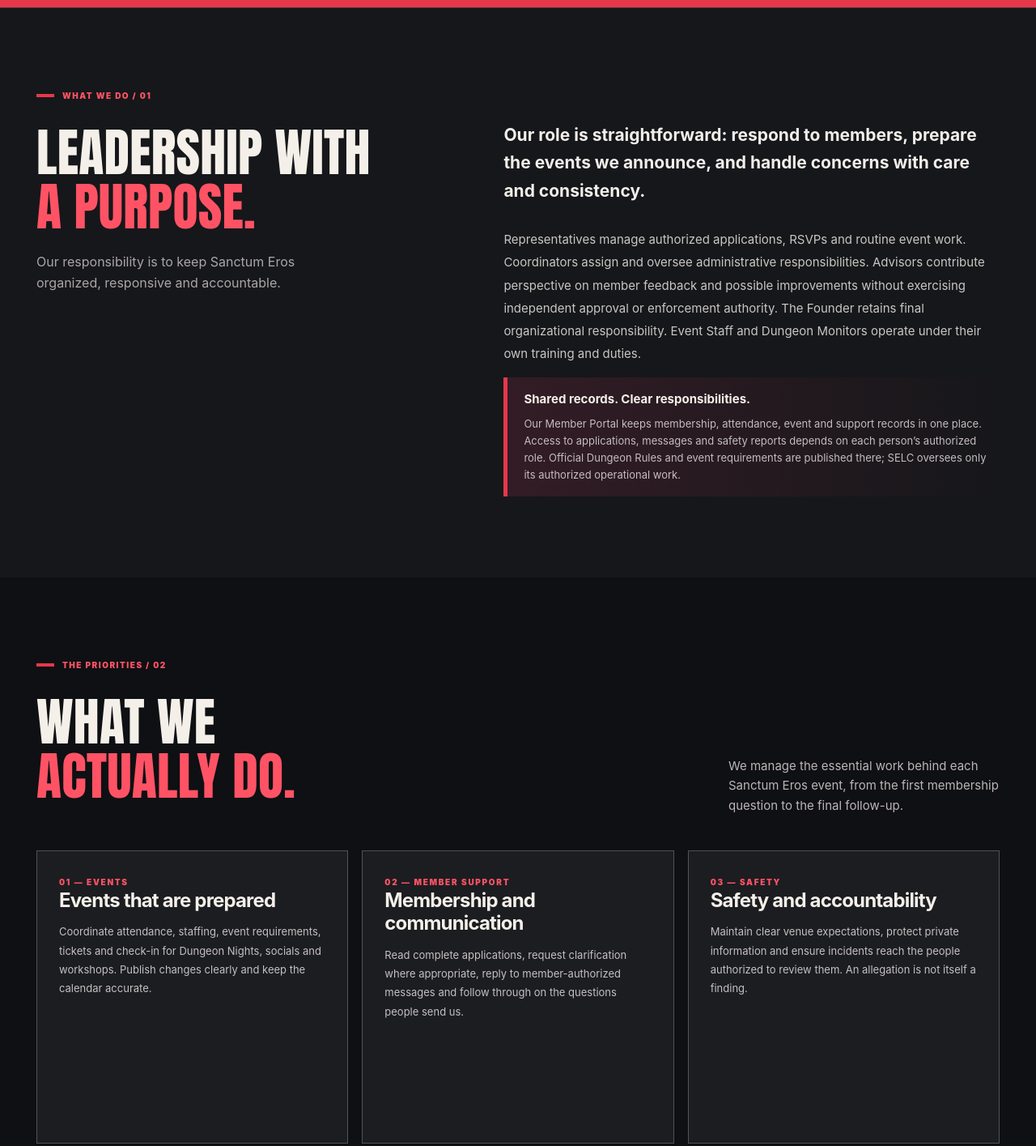
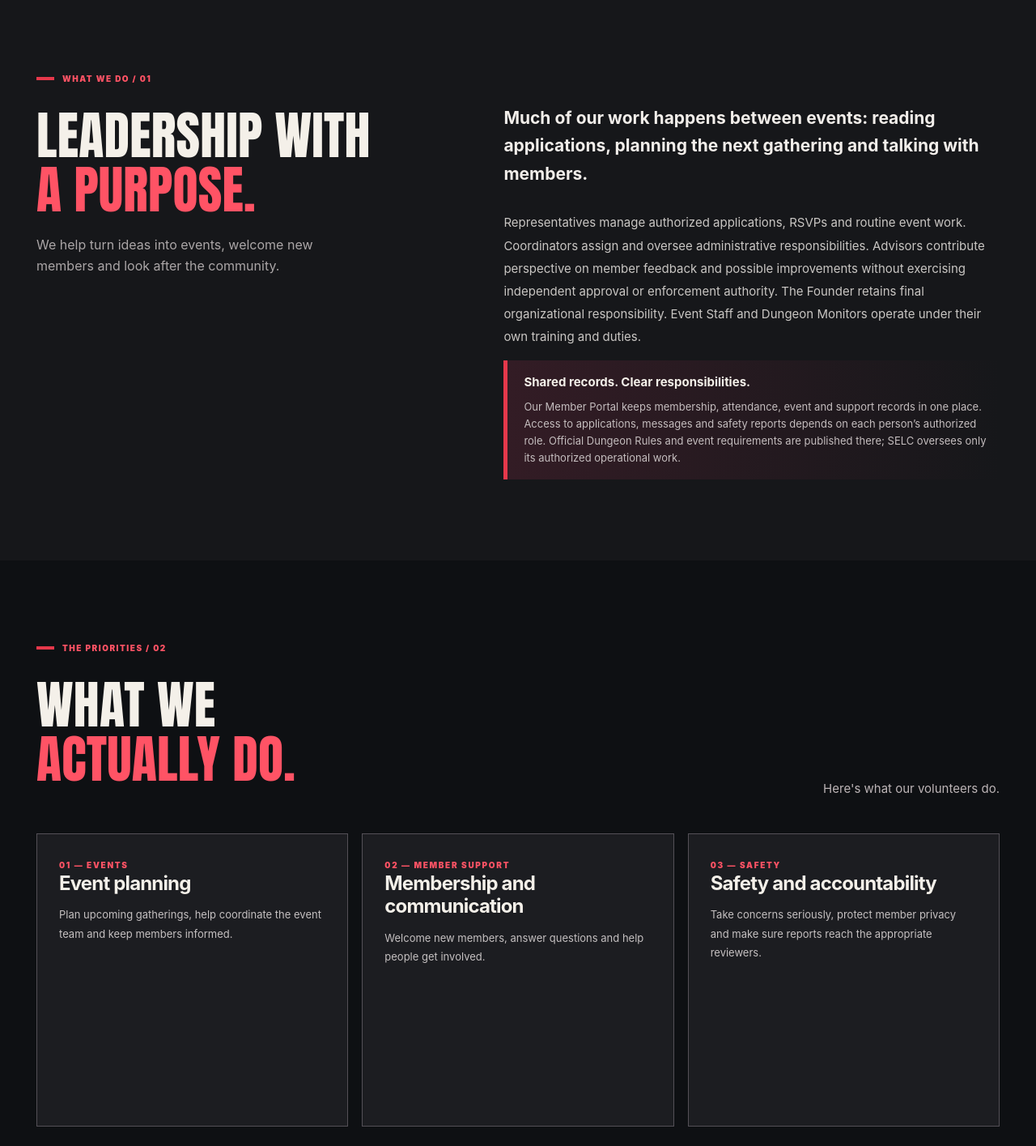
Before and after one commit to newlinj821-jpg/SELC, a plain HTML site: page index.html in a window 1280 px wide. Shown: the part 840-2255 px from the top of the page at 81% size. Drawn offline with Linux system fonts and the light colour scheme; no server answers.

Commit message:
Write leadership public pages for members rather than as a policy manual

```diff
--- a/index.html
+++ b/index.html
@@ -10,17 +10,17 @@
 <nav id="publicNav" class="site-nav" aria-label="Main navigation"><a href="/purpose/">What we do</a><a href="https://sanctumeroshub.org/about/">About Sanctum Eros</a><a href="#people">Our committee</a><a href="/advisor/">Become an Advisor</a><a href="https://sanctumportal.org/events.html">SE events</a><button type="button" class="nav-signin" data-signin>Leadership sign in <span aria-hidden="true">↗</span></button></nav></div></header>
 <main id="main">
 <section class="hero" aria-labelledby="heroTitle"><div class="container hero-layout"><div class="hero-content"><p class="micro-label"><span class="red-bar"></span> THE TEAM BEHIND SANCTUM EROS</p><h1 id="heroTitle">THE PEOPLE<br><span>WHO KEEP SE RUNNING.</span></h1>
-<p class="hero-copy">Good events depend on more than a date on the calendar. The Sanctum Eros Leadership Committee (SELC) helps manage membership reviews, Dungeon Nights, socials, workshops, staffing, member communication, and the follow-up that makes an organization dependable. Our work is focused on Sanctum Eros and the people who participate in it. To learn why the organization exists and what it offers beyond the committee, visit <a href="https://sanctumeroshub.org/about/">Sanctum Eros About &amp; Mission</a>.</p>
+<p class="hero-copy">We're the team working behind the scenes at Sanctum Eros. From welcoming new members to planning events and listening to feedback, we help the organization grow and give our community reasons to come back. To learn why the organization exists and what it offers beyond the committee, visit <a href="https://sanctumeroshub.org/about/">Sanctum Eros About &amp; Mission</a>.</p>
 <div class="hero-cta"><a class="button button-red" href="/purpose/">HOW SELC WORKS ↗</a><a class="button button-line" href="/advisor/">BECOME AN ADVISOR →</a></div></div>
 <div class="hero-visual" aria-hidden="true"><div class="industrial-lines"></div><div class="hero-mark-frame"><img src="/assets/selc-emblem.svg" alt="" class="hero-mark"></div><div class="hero-visual-bottom"><span>ONE ORGANIZATION</span><span>ONE RESPONSIBLE TEAM</span></div></div></div>
 <div class="hero-motto"><div class="container motto-inner"><span>EVENTS</span><span class="motto-stud" aria-hidden="true"></span><span>MEMBERSHIP</span><span class="motto-stud" aria-hidden="true"></span><span>CONSENT</span><span class="motto-stud" aria-hidden="true"></span><span>FOLLOW-THROUGH</span></div></div></section>
-<section class="section manifesto" id="about"><div class="container split-layout"><div class="section-intro"><p class="micro-label"><span class="red-bar"></span> WHAT WE DO / 01</p><h2>LEADERSHIP WITH<br><em>A PURPOSE.</em></h2><p class="section-aside">Our responsibility is to keep Sanctum Eros organized, responsive and accountable.</p></div>
-<div class="copy-block"><p class="large-copy">Our role is straightforward: respond to members, prepare the events we announce, and handle concerns with care and consistency.</p><p>Representatives manage authorized applications, RSVPs and routine event work. Coordinators assign and oversee administrative responsibilities. Advisors contribute perspective on member feedback and possible improvements without exercising independent approval or enforcement authority. The Founder retains final organizational responsibility. Event Staff and Dungeon Monitors operate under their own training and duties.</p>
+<section class="section manifesto" id="about"><div class="container split-layout"><div class="section-intro"><p class="micro-label"><span class="red-bar"></span> WHAT WE DO / 01</p><h2>LEADERSHIP WITH<br><em>A PURPOSE.</em></h2><p class="section-aside">We help turn ideas into events, welcome new members and look after the community.</p></div>
+<div class="copy-block"><p class="large-copy">Much of our work happens between events: reading applications, planning the next gathering and talking with members.</p><p>Representatives manage authorized applications, RSVPs and routine event work. Coordinators assign and oversee administrative responsibilities. Advisors contribute perspective on member feedback and possible improvements without exercising independent approval or enforcement authority. The Founder retains final organizational responsibility. Event Staff and Dungeon Monitors operate under their own training and duties.</p>
 <div class="callout-line"><strong>Shared records. Clear responsibilities.</strong><span>Our <a href="https://sanctumportal.org/">Member Portal</a> keeps membership, attendance, event and support records in one place. Access to applications, messages and safety reports depends on each person’s authorized role. Official Dungeon Rules and event requirements are published there; SELC oversees only its authorized operational work.</span></div></div></div></section>
-<section class="section principles" id="education"><div class="container"><div class="section-title-row"><div><p class="micro-label"><span class="red-bar"></span> THE PRIORITIES / 02</p><h2>WHAT WE<br><em>ACTUALLY DO.</em></h2></div><p>We manage the essential work behind each Sanctum Eros event, from the first membership question to the final follow-up.</p></div>
-<div class="principle-grid"><article class="principle-card"><span class="card-number">01 — EVENTS</span><h3>Events that are prepared</h3><p>Coordinate attendance, staffing, event requirements, tickets and check-in for Dungeon Nights, socials and workshops. Publish changes clearly and keep the calendar accurate.</p></article>
-<article class="principle-card"><span class="card-number">02 — MEMBER SUPPORT</span><h3>Membership and communication</h3><p>Read complete applications, request clarification where appropriate, reply to member-authorized messages and follow through on the questions people send us.</p></article>
-<article class="principle-card"><span class="card-number">03 — SAFETY</span><h3>Safety and accountability</h3><p>Maintain clear venue expectations, protect private information and ensure incidents reach the people authorized to review them. An allegation is not itself a finding.</p></article></div></div></section>
+<section class="section principles" id="education"><div class="container"><div class="section-title-row"><div><p class="micro-label"><span class="red-bar"></span> THE PRIORITIES / 02</p><h2>WHAT WE<br><em>ACTUALLY DO.</em></h2></div><p>Here's what our volunteers do.</p></div>
+<div class="principle-grid"><article class="principle-card"><span class="card-number">01 — EVENTS</span><h3>Event planning</h3><p>Plan upcoming gatherings, help coordinate the event team and keep members informed.</p></article>
+<article class="principle-card"><span class="card-number">02 — MEMBER SUPPORT</span><h3>Membership and communication</h3><p>Welcome new members, answer questions and help people get involved.</p></article>
+<article class="principle-card"><span class="card-number">03 — SAFETY</span><h3>Safety and accountability</h3><p>Take concerns seriously, protect member privacy and make sure reports reach the appropriate reviewers.</p></article></div></div></section>
 <section class="section people" id="people"><div class="container"><p class="micro-label"><span class="red-bar"></span> OUR TEAM / 03</p><div class="section-title-row people-head"><h2>THE PEOPLE<br><em>DOING THE WORK.</em></h2><p>SELC has two Coordinators, four Representatives and two Advisors, alongside the Founder. These are eight appointed positions, with separate responsibilities and certification. Public names are shown only when a member chooses to publish them.</p></div>
 <p id="publicTeamStatus" class="team-occupancy" aria-live="polite" role="status">Loading current appointments…</p>
 <div class="leader-card"><div class="leader-emblem"><img src="/assets/selc-emblem.svg" alt="" width="90" height="110"></div><div class="leader-copy"><span class="mini-overline">FOUNDER / DIRECTOR</span><h3>Eros</h3><p>Responsible for the organization’s direction, final decisions, and accountability for the work of SELC.</p></div></div>
```
Also changed, not shown: advisor/index.html (+2 -2 lines), education/index.html (+4 -4 lines), purpose/index.html (+2 -2 lines).
